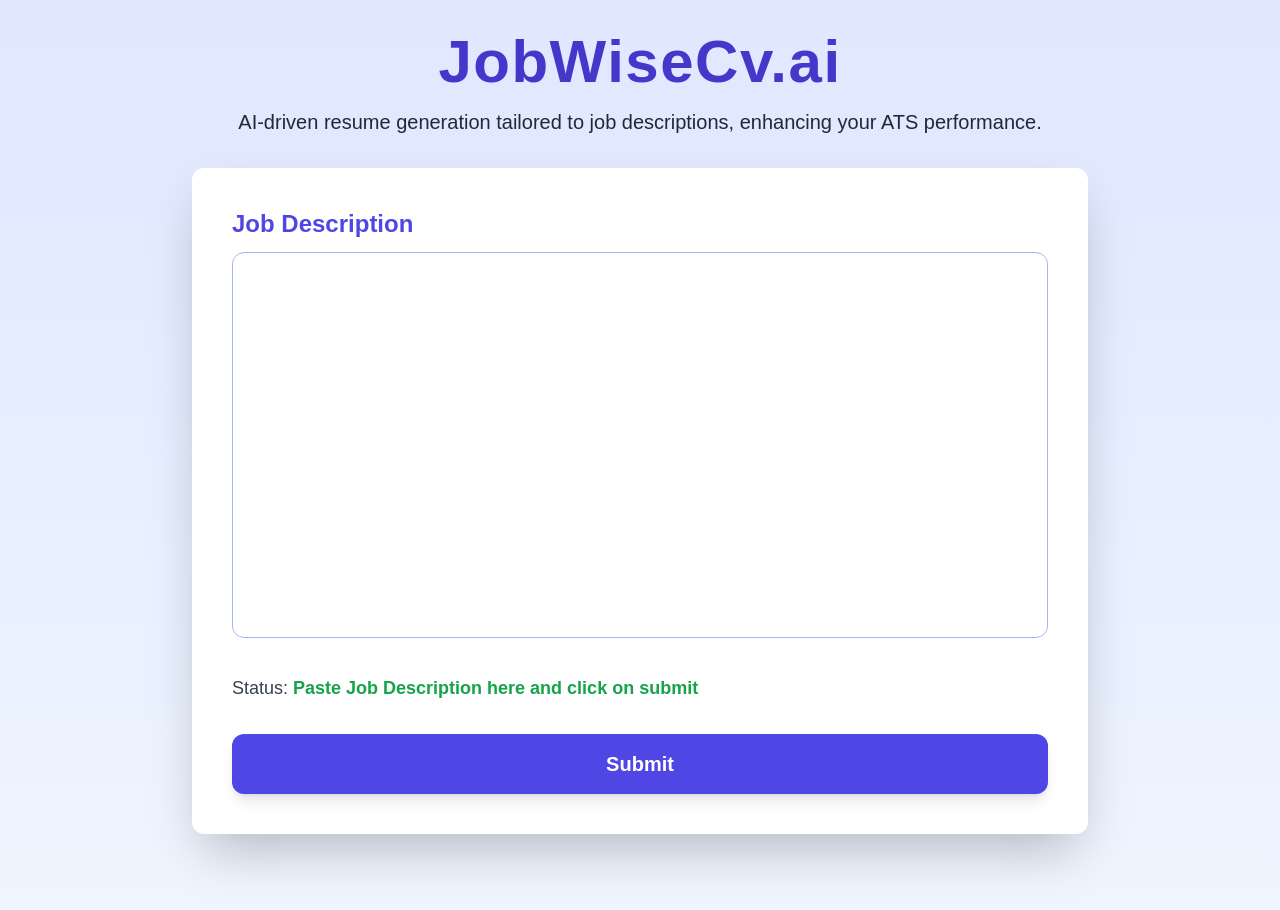
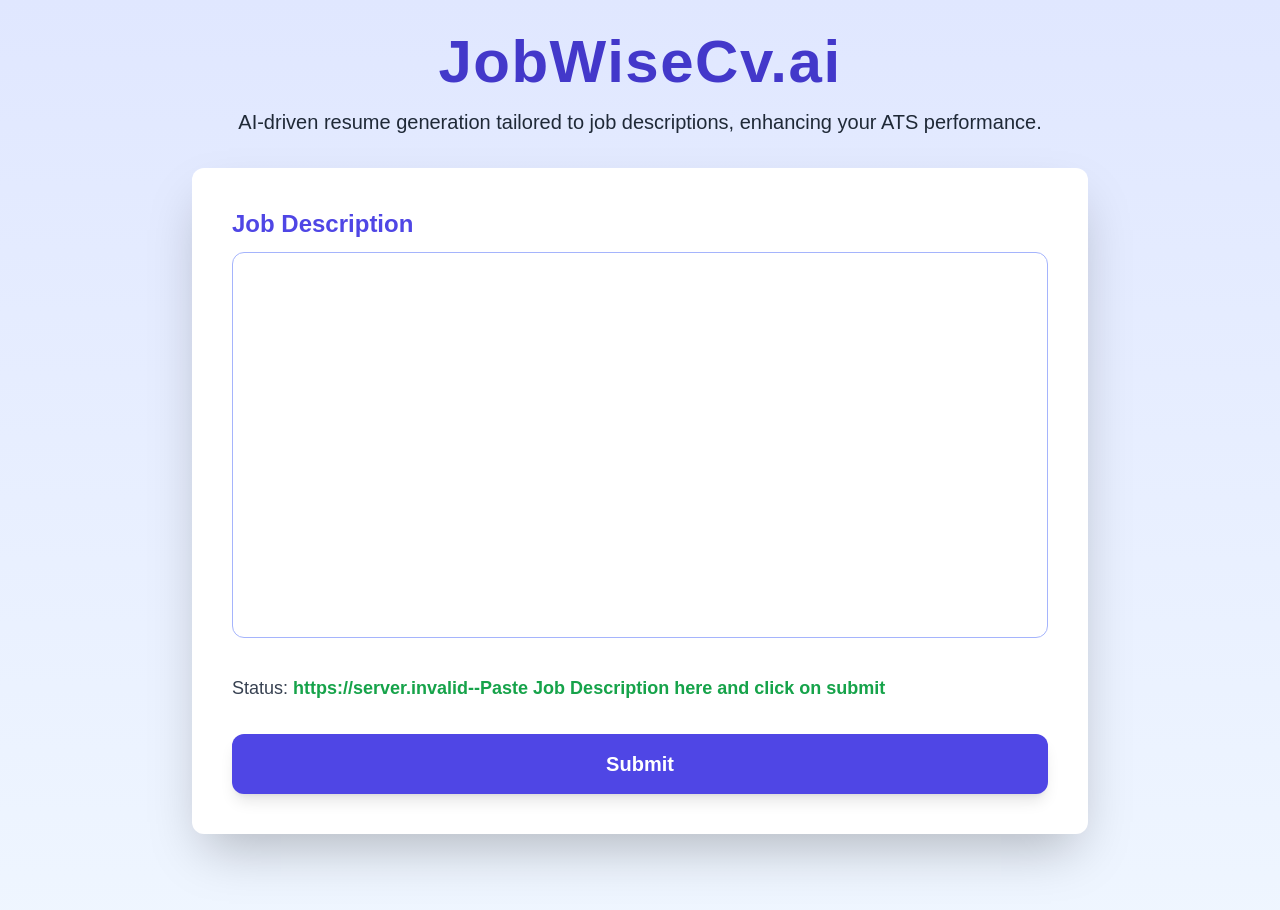
Before and after one commit to Shubham9528/JobWiseCv, a React (Create React App) app in the folder frontend/: page / in a window 1280 px wide. Shown: the top 910 px of the page. Built offline with nearby package versions, Linux system fonts and the light colour scheme; no server answers.

Commit message:
Update(frontend port test)

```diff
--- a/frontend/src/components/InputBox.jsx
+++ b/frontend/src/components/InputBox.jsx
@@ -100,7 +100,7 @@
 
         {/* Status and Submit Button */}
         <p className="mt-8 text-lg text-gray-700">
-          Status: <span className="font-semibold text-lg text-green-600">{status}</span>
+          Status: <span className="font-semibold text-lg text-green-600">{process.env.REACT_APP_BACKEND_PORT+"--"+status}</span>
         </p>
         <button
           type="submit"
```
